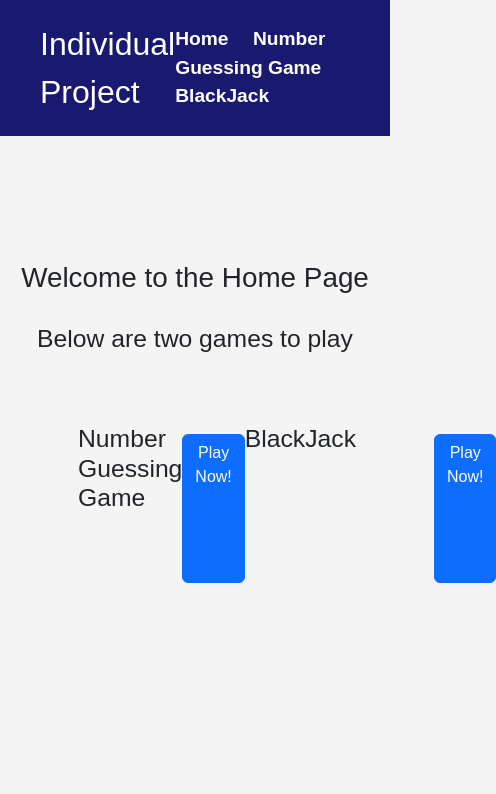
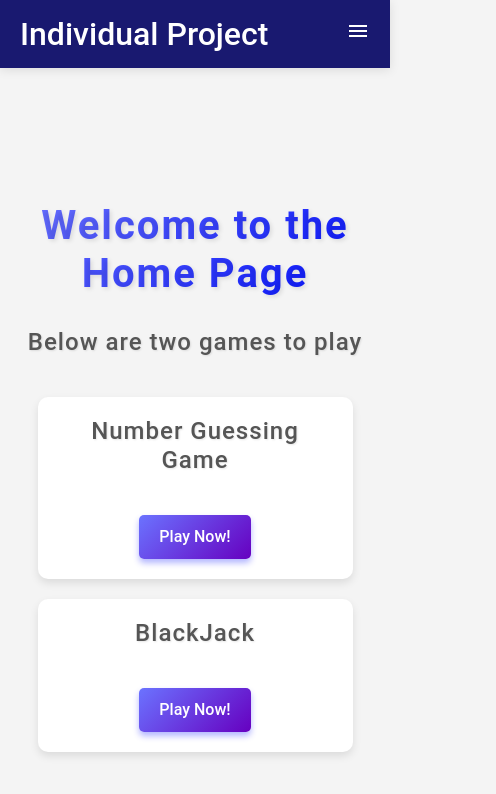
Before and after one commit to Shadow00789/IndividualProject, a plain HTML site: page home.html in a window 390 px wide. Shown: the whole page, 496 px wide, since content can reach past the window. Drawn offline with nearby package versions, Linux system fonts and the light colour scheme.

Commit message:
Made the Home page better looking by adding fadein animations and made the page responsive

```diff
--- a/assests/css/home.css
+++ b/assests/css/home.css
@@ -1,12 +1,14 @@
 body {
-    font-family: Ariel, sans-serif;
+    font-family: 'Roboto', sans-serif;
     display: flex;
     flex-direction: column;
     justify-content: center;
     align-items: center;
-    height: 100vh;
+    min-height: 100vh;
     background-color: #f4f4f4;
     margin: 0;
+    padding: 0;
+    transition: background-color 0.3s;
 }
 
 header {
@@ -20,16 +22,25 @@ header {
     padding: 20px 40px;
     width: 100%;
     box-sizing: border-box;
+    box-shadow: 0 2px 10px rgba(0, 0, 0, 0.1);
+    z-index: 1000;
 }
 
 .header-title {
-    font-size: 2em;
+    font-size: 2.5em;
+    font-weight: 500;
 }
 
-nav ul {
+.nav-links {
     list-style-type: none;
     margin: 0;
     padding: 0;
+    display: flex;
+}
+
+.menu-icon {
+    display: none;
+    cursor: pointer;
 }
 
 nav li {
@@ -40,12 +51,12 @@ nav li {
 nav a {
     color: #fff;
     text-decoration: none;
-    font-weight: bold;
+    font-weight: 500;
     font-size: 1.2em;
+    transition: color 0.3s;
 }
 
 nav a:hover {
-    text-decoration: underline;
     color: #CCCCFF;
 }
 
@@ -53,40 +64,168 @@ main {
     display: flex;
     flex-direction: column;
     align-items: center;
-    margin-top: 100px;
+    margin-top: 150px;
     text-align: center;
 }
 
 h1 {
     margin-bottom: 30px;
+    font-size: 3em;
+    font-weight: 700;
+    color: #333;
+    background: linear-gradient(135deg, #6b73ff, #000dff);
+    -webkit-background-clip: text;
+    -webkit-text-fill-color: transparent;
+    text-shadow: 2px 2px 4px rgba(0, 0, 0, 0.1);
+    letter-spacing: 2px;
+    animation: fadeIn 1s ease-in-out;
 }
 
 h2 {
-    margin-bottom: 70px;
+    margin-bottom: 30px;
+    font-size: 2em;
+    font-weight: 500;
+    color: #555;
+    text-shadow: 1px 1px 2px rgba(0, 0, 0, 0.1);
+    letter-spacing: 1px;
+    animation: fadeIn 1s ease-in-out 0.5s;
+    animation-fill-mode: both;
+}
+
+@keyframes fadeIn {
+    from {
+        opacity: 0;
+        transform: translateY(-20px);
+    }
+    to {
+        opacity: 1;
+        transform: translateY(0);
+    }
 }
 
 .games {
     display: flex;
     justify-content: space-around;
     width: 100%;
+    max-width: 900px;
 }
 
 .game-left, .game-right {
     display: flex;
     flex-direction: column;
     align-items: center;
+    padding: 20px;
+    background-color: #fff;
+    box-shadow: 0 4px 8px rgba(0, 0, 0, 0.1);
+    border-radius: 10px;
+    transition: transform 0.3s, box-shadow 0.3s;
+}
+
+.game-left:hover, .game-right:hover {
+    transform: translateY(-10px);
+    box-shadow: 0 8px 16px rgba(0, 0, 0, 0.2);
 }
 
 .game-left {
-    margin-right: auto;
-    margin-left: 20%;
+    margin-right: 10px;
 }
 
 .game-right {
-    margin-left: auto;
-    margin-right: 20%;
+    margin-left: 10px;
 }
 
 .btn {
     margin-top: 10px;
+    padding: 10px 20px;
+    font-size: 1em;
+    font-weight: 500;
+    background: linear-gradient(135deg, #6b73ff, #6600c0);
+    color: #fff;
+    border: none;
+    border-radius: 5px;
+    box-shadow: 0px 4px 6px rgba(0, 13, 255, 0.3);
+    transition: background 0.3s, transform 0.3s;
 }
+
+.btn:hover {
+    background: linear-gradient(135deg, #6600c0, #6b73ff);
+    transform: translateY(-3px);
+}
+
+/* Responsive Design */
+@media (max-width: 768px) {
+    .menu-icon {
+        display: block;
+        color: #fff;
+    }
+
+    .nav-links {
+        display: none;
+        flex-direction: column;
+        background-color: #191970;
+        position: absolute;
+        top: 60px;
+        right: 0;
+        width: 100%;
+        box-shadow: 0 0 10px rgba(0, 0, 0, 0.1);
+    }
+
+    .nav-links.show {
+        display: flex;
+    }
+
+    nav li {
+        display: block;
+        margin: 10px 0;
+        text-align: center;
+    }
+
+    nav a {
+        font-size: 1em;
+        padding: 10px;
+        display: block;
+    }
+}
+
+@media (max-width: 600px) {
+    body {
+        padding: 20px;
+    }
+
+    header {
+        padding: 10px 20px;
+    }
+
+    .header-title {
+        font-size: 2em;
+    }
+
+    main {
+        margin-top: 120px;
+    }
+
+    h1 {
+        font-size: 2.5em;
+    }
+
+    h2 {
+        font-size: 1.5em;
+    }
+
+    .games {
+        flex-direction: column;
+        align-items: center;
+    }
+
+    .game-left, .game-right {
+        margin: 10px 0;
+        width: 90%;
+        max-width: none;
+    }
+
+    button {
+        width: 100%;
+        max-width: none;
+        margin: 10px 0;
+    }
+}
--- a/home.html
+++ b/home.html
@@ -6,27 +6,35 @@
     <link href="https://cdn.jsdelivr.net/npm/bootstrap@5.2.3/dist/css/bootstrap.min.css" rel="stylesheet" integrity="sha384-rbsA2VBKQhggwzxH7pPCaAqO46MgnOM80zW1RWuH61DGLwZJEdK2Kadq2F9CUG65" crossorigin="anonymous">
     <link rel="stylesheet" href="https://use.fontawesome.com/releases/v5.6.1/css/all.css" integrity="sha384-gfdkjb5BdAXd+lj+gudLWI+BXq4IuLW5IT+brZEZsLFm++aCMlF1V92rMkPaX4PP" crossorigin="anonymous">
     <link rel="stylesheet" href="assests/css/home.css">
+    <link rel="stylesheet" href="https://fonts.googleapis.com/css2?family=Material+Symbols+Outlined:opsz,wght,FILL,GRAD@20..48,100..700,0..1,-50..200" />
     <title>Individual Project</title>
 </head>
 <body>
     <header>
         <div class="header-title"><a href="home.html"></a>Individual Project</div>
         <nav>
-            <ul>
+            <span class="material-symbols-outlined menu-icon">menu</span>
+            <ul class="nav-links">
                 <li><a href="home.html">Home</a></li>
                 <li><a href="number.html">Number Guessing Game</a></li>
                 <li><a href="blackjack.html">BlackJack</a></li>
             </ul>
         </nav>
     </header>
-
+    <main>
         <h1>Welcome to the Home Page</h1>
         <h2>Below are two games to play</h2>
         <div class="games">
-        <h2 class="game-left">Number Guessing Game</h2>
+            <div class="game-left">
+                <h2>Number Guessing Game</h2>
                 <a href="number.html" class="btn btn-primary">Play Now!</a>
-        <h2 class="game-right">BlackJack</h2>
+            </div>
+            <div class="game-right">
+                <h2>BlackJack</h2>
                 <a href="blackjack.html" class="btn btn-primary">Play Now!</a>
             </div>
+        </div>
+    </main>
+    <script src="assests/js/menu.js"></script>
 </body>
 </html>
```
Lines whose indentation alone changed are shown as unchanged.
